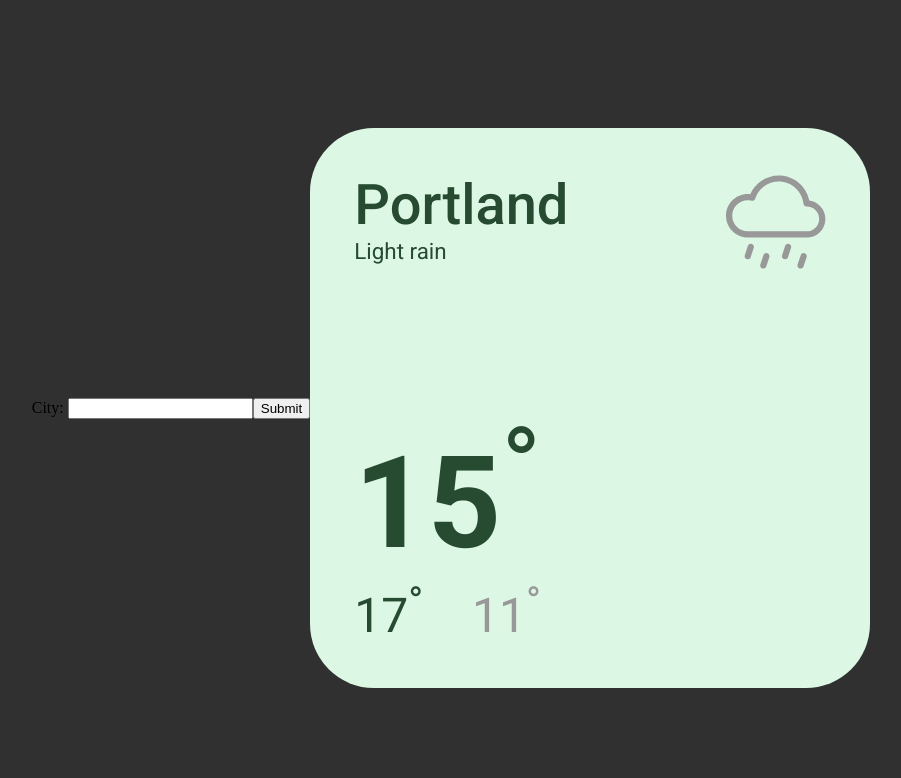
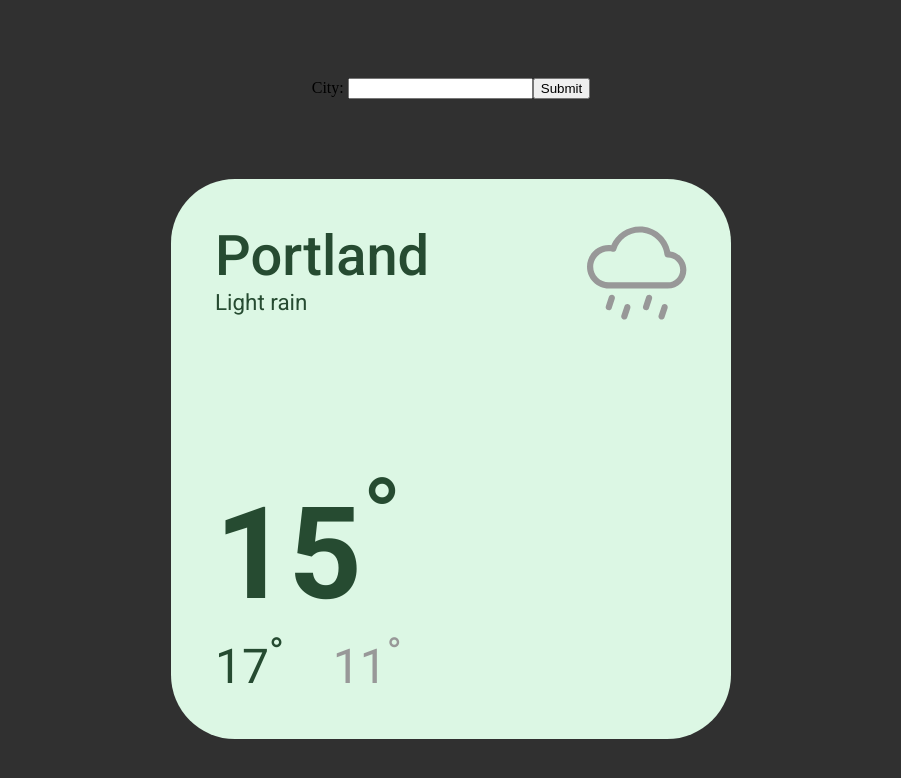
Before and after one commit to henryppercy/weather-widget, a React (Vite) app: page / in a window 1280 px wide. Shown: the top 778 px of the page, without its empty margins (189-1090 px from the left). Built offline with nearby package versions, Linux system fonts and the light colour scheme.

Commit message:
Changed spacing on widget

```diff
--- a/src/App.scss
+++ b/src/App.scss
@@ -9,6 +9,8 @@ body {
     overflow: hidden;
 
     display: flex;
+    flex-direction: column;
     justify-content: center;
     align-items: center;
+    gap: 5rem;
 }
```
